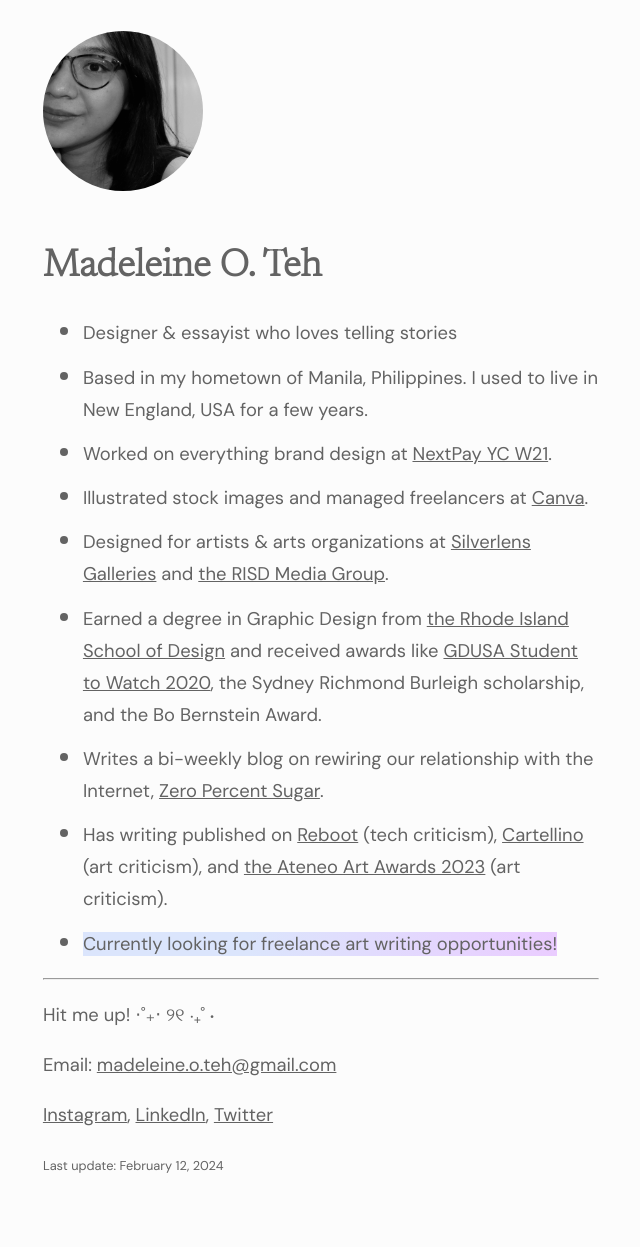
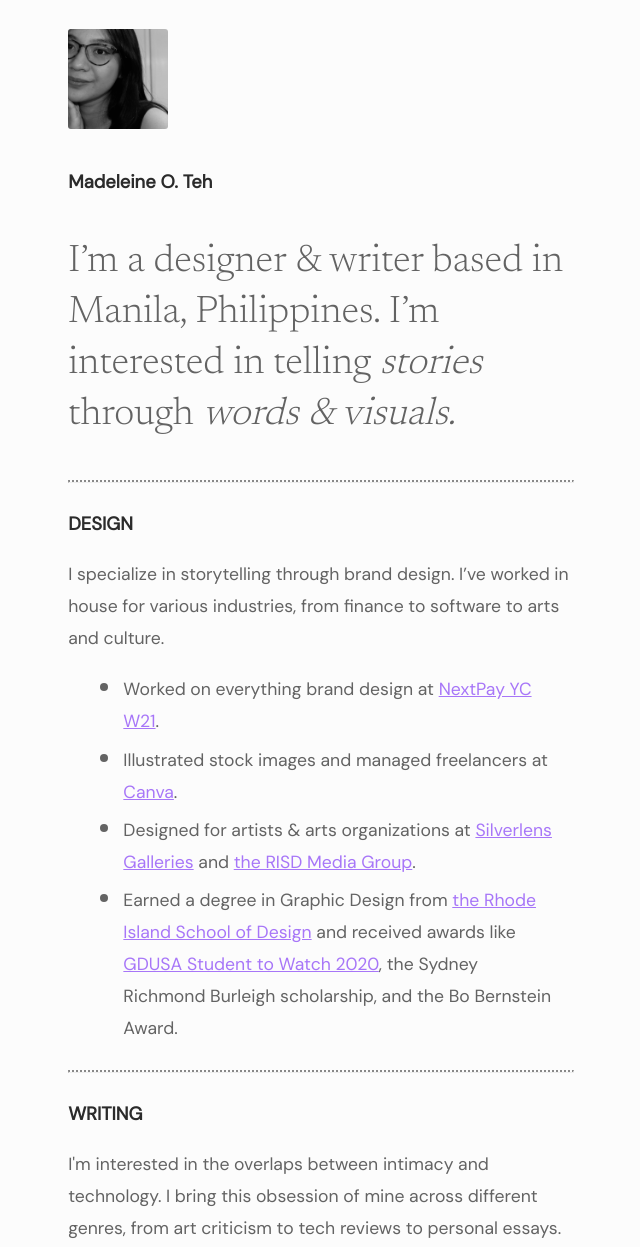
Before and after one commit to springbystone/springbystone.github.io, a plain HTML site: page index.html in a window 1280 px wide. Shown: the part 131-1378 px from the top of the page, without its empty margins (319-959 px from the left). Drawn offline with Linux system fonts and the light colour scheme.

Commit message:
20241214

```diff
--- a/index.html
+++ b/index.html
@@ -9,23 +9,50 @@
     </head>
     <body>
         <div id="content-main">
+            <div id="header" class="section">
                 <img src="me.png">
                 <h1>Madeleine O. Teh</h1>
+                <p id="callout">I’m a designer & writer based in Manila, Philippines. I’m interested in telling <span id="italic">stories</span> through <span id="italic">words & visuals.</span></p>
+            </div>
+            <div id="design" class="section">
+                <hr>
+                <h2>DESIGN</h2>
+                <p>I specialize in storytelling through brand design. I’ve worked in house for various industries, from finance to software to arts and culture. </p>
                 <ul>
-                <li>Designer & essayist who loves telling stories</li>
-                <li>Based in my hometown of Manila, Philippines. I used to live in New England, USA for a few years.</li>
                     <li>Worked on everything brand design at <a href="https://nextpay.world/" target="_blank">NextPay YC W21</a>.</li>
                     <li>Illustrated stock images and managed freelancers at <a href="https://www.canva.com/" target="_blank">Canva</a>.</li>
                     <li>Designed for artists & arts organizations at <a href="https://www.silverlensgalleries.com/" target="_blank">Silverlens Galleries</a> and <a href="https://info.risd.edu/marketing-communications/" target="_blank">the RISD Media Group</a>.</li>
                     <li>Earned a degree in Graphic Design from <a href="https://www.risd.edu/">the Rhode Island School of Design</a> and received awards like <a href="https://gdusa.com/studentstowatch2020/madeleine-teh" target="_blank">GDUSA Student to Watch 2020</a>, the Sydney Richmond Burleigh scholarship, and the Bo Bernstein Award.</li>
-                <li>Writes a bi-weekly blog on rewiring our relationship with the Internet, <a href="https://zeropercentsugar.substack.com/">Zero Percent Sugar</a>.</li>
-                <li>Has writing published on <a href="https://joinreboot.org/p/2023-roundup" target="_blank">Reboot</a> (tech criticism), <a href="https://cartellino.com/features/2023/12/22/Everythings-Going-to-Be-Fine-In-Conversation-with-Katrina-Stuart-Santiago" target="_blank">Cartellino</a> (art criticism), and <a href="https://pkl.ateneoartgallery.com/essays/yeo-kaa-gives-us-strength-at-art-fair-philippines-2023-and-online" target="_blank">the Ateneo Art Awards 2023</a> (art criticism).</li>
-                <li><span id="highlight">Currently looking for freelance art writing opportunities!</span></li>
                 </ul>
+            </div>
+            <div id="writing" class="section">
                 <hr>
+                <h2>WRITING</h2>
+                <p>I'm interested in the overlaps between intimacy and technology. I bring this obsession of mine across different genres, from art criticism to tech reviews to personal essays.</p>
+                <ul>
+                    <li>Writes a bi-weekly blog on rewiring our relationship with the Internet, <a href="https://zeropercentsugar.substack.com/">Zero Percent Sugar</a>. Currently experimenting with personal essays on <a href="https://madeleineoteh.substack.com/">mad melancholia</a>.</li>
+                    <li>Essay on social media and vulnerability was shortlisted at <a href="https://pkl.ateneoartgallery.com/essays/yeo-kaa-gives-us-strength-at-art-fair-philippines-2023-and-online" target="_blank">the Ateneo Art Awards 2023</a>.</li>
+                    <li>Has writing published on <a href="https://joinreboot.org/p/2023-roundup" target="_blank">Reboot</a> (tech criticism) and <a href="https://cartellino.com/features/2023/12/22/Everythings-Going-to-Be-Fine-In-Conversation-with-Katrina-Stuart-Santiago" target="_blank">Cartellino</a> (art criticism). </li>
+            </div>
+            <div id="features" class="section">
+                <hr>
+                <h2>FEATURES</h2>
+                <p>I had the amazing opportunity to be featured on:</p>
+                <ul>
+                    <li><a href="https://gdusa.com/studentstowatch2020/madeleine-teh" target="_blank">GDUSA Student to Watch 2020</a></li>
+                    <li><a href="https://curatorio.substack.com/p/dream-syllabus-4-fire-the-canon" target="_blank">Cura Torio</a></li>
+                    <li><a href="https://sanenewworld.substack.com/p/monthly-roundup-3" target="_blank">Sane New World</a></li>
+                </ul>
+            </div>
+            <div id="contact" class="section">
+                <hr>
+                <h2>CONTACT</h2>
+                <p><span id="highlight">Currently looking for freelance brand design & art writing opportunities!</span></p>
                 <p>Hit me up! ⋅˚₊‧ ୨୧ ‧₊˚ ⋅</p>
                 <p>Email: <a href="mailto:madeleine.o.teh@gmail.com">madeleine.o.teh@gmail.com</a></p>
-            <p><a href="https://www.instagram.com/madeleine.o.teh/">Instagram</a>, <a href="https://www.linkedin.com/in/madeleine-teh2021/">LinkedIn</a>, <a href="https://twitter.com/madeleine_o_teh">Twitter</a></p>
+                <p><a href="https://www.instagram.com/madeleine.o.teh/" target="_blank">Instagram</a>, <a href="https://www.linkedin.com/in/madeleine-teh2021/" target="_blank">LinkedIn</a>, <a href="https://twitter.com/madeleine_o_teh" target="_blank">Twitter</a></p>
+            </div>
+            <hr>
             <p id="postscript">Last update: February 12, 2024</p>
         </div>
     </body>
--- a/style.css
+++ b/style.css
@@ -1,27 +1,35 @@
 body {
     background-color: #fcfcfc;
     font-family: 'DM Sans', sans-serif;
-    font-size: 1.15rem;
+    font-size: 1.1rem;
     line-height: 2rem;
     color: #636363;
 }
 
 #content-main {
-    padding: 10% 28%;
+    padding: 10% 30%;
 }
 
 h1 {
-    font-family: 'Newsreader', serif;
-    font-size: 2.4rem;
-    line-height: 2.8rem;
+  font-family: 'DM Sans', sans-serif;
+    font-size: 1.15rem;
+    line-height: 2rem;
+    color: #2b2b2b;
 }
 
-ol {
-    margin: 5% 0;
+h2 {
+  font-family: 'DM Sans', sans-serif;
+    font-size: 1.15rem;
+    line-height: 2rem;
+    color: #2b2b2b;
+}
+
+ul {
+    margin: 0 3%;
 }
 
 li {
-    margin: 2% 0;
+    margin: 1% 0;
 }
 
 li::marker {
@@ -29,18 +37,30 @@ li::marker {
 }
 
 img {
-    width: 160px;
-    border-radius: 50%;
+    width: 100px;
+    border-radius: 3%;
     margin: 5% 0;
 }
 
 a {
-  color: #636363;
+  color: #A776F8;
 }
 
 a:hover {
     animation: taadaa 2s infinite;
 
+}
+
+hr {
+  margin: 5% 0;
+  border-top: 2px dotted #888888;
+}
+
+#callout {
+    font-family: 'Newsreader', sans-serif;
+    font-size: 2.4rem;
+    line-height: 3.2rem;
+    color: #636363;
 }
 
 @keyframes taadaa {
```
Lines whose indentation alone changed are shown as unchanged.
